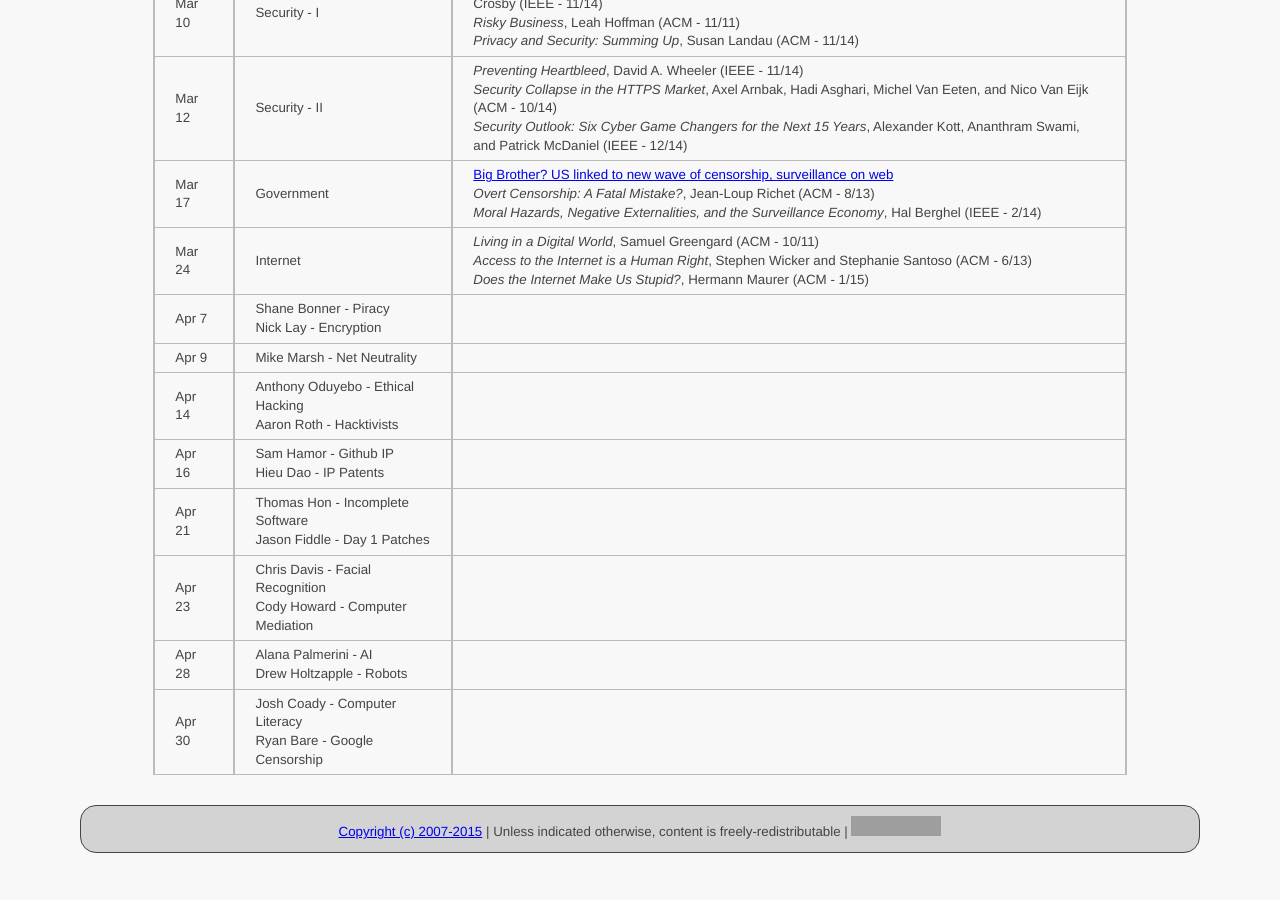
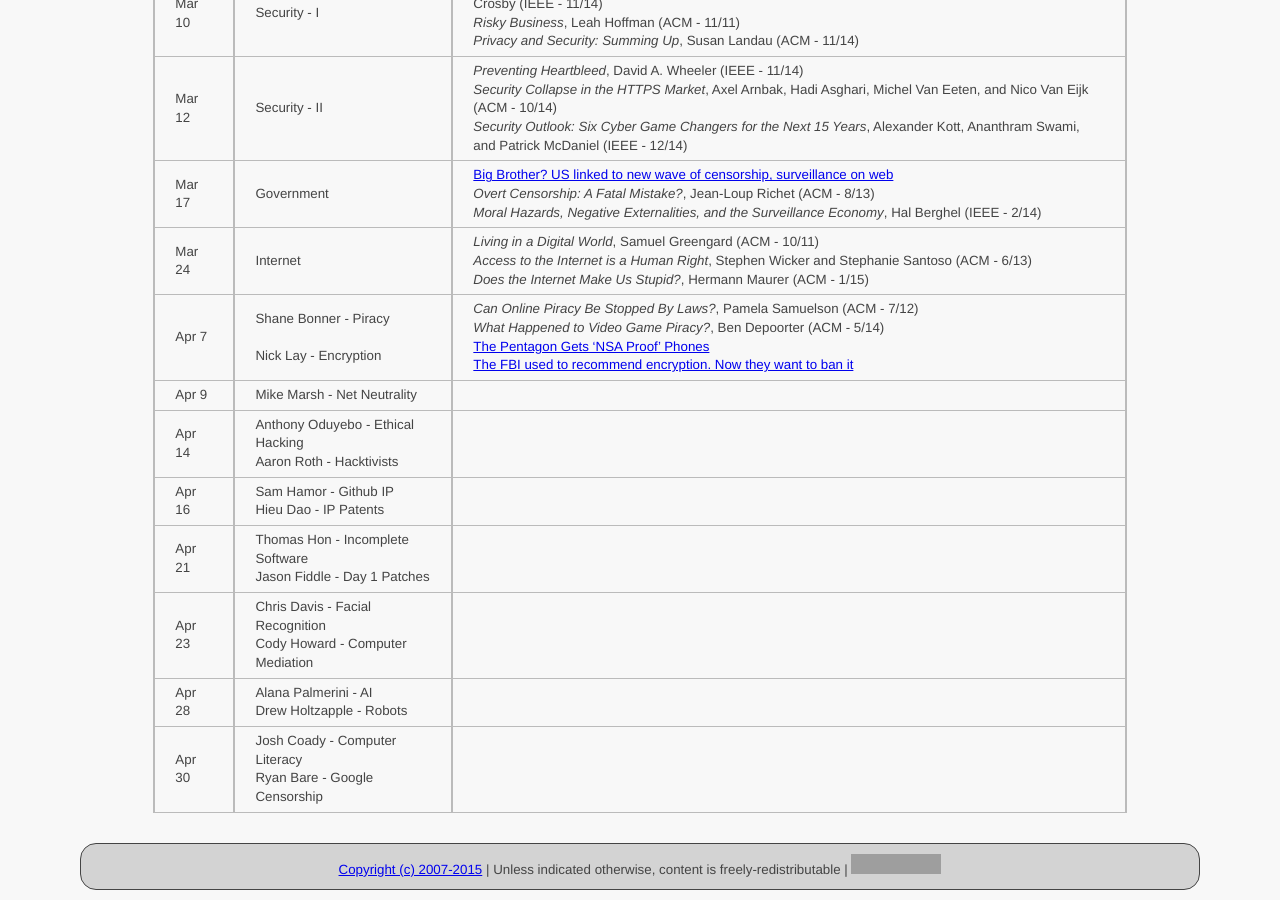
Before and after one commit to ycpcs/cs456-spring2015, a Jekyll site: the page built from schedule/index.md, in a window 1280 px wide and 900 px high, scrolled down 759 px. Built offline with Jekyll 4.4.1, drawn with Linux system fonts in a browser that asks for light colours; Markdown is read by kramdown in place of the engine named in the settings; before the commit the page ends 1622 px from its top, so only the background shows below that; grey boxes are pictures that could not be loaded.

Commit message:
add shane and nick's articles
add articles on piracy and encryption

```diff
--- a/schedule/index.md
+++ b/schedule/index.md
@@ -25,7 +25,7 @@ All reading materials can be accessed via [Schmidt Library](http://library.ycp.e
 > Mar 12  | Security - II   | *Preventing Heartbleed*, David A. Wheeler (IEEE - 11/14) <br /> *Security Collapse in the HTTPS Market*, Axel Arnbak, Hadi Asghari, Michel Van Eeten, and Nico Van Eijk (ACM - 10/14) <br /> *Security Outlook: Six Cyber Game Changers for the Next 15 Years*, Alexander Kott, Ananthram Swami, and Patrick McDaniel (IEEE - 12/14)|
 > Mar 17  | Government      | [Big Brother? US linked to new wave of censorship, surveillance on web](http://www.foxnews.com/tech/2013/02/27/special-report-surveillance-and-censorship-america/) <br /> *Overt Censorship: A Fatal Mistake?*, Jean-Loup Richet (ACM - 8/13) <br /> *Moral Hazards, Negative Externalities, and the Surveillance Economy*, Hal Berghel (IEEE - 2/14)|
 > Mar 24  | Internet        | *Living in a Digital World*, Samuel Greengard (ACM - 10/11) <br /> *Access to the Internet is a Human Right*, Stephen Wicker and Stephanie Santoso (ACM - 6/13) <br /> *Does the Internet Make Us Stupid?*, Hermann Maurer (ACM - 1/15)|
-> Apr 7   | Shane Bonner - Piracy <br /> Nick Lay - Encryption | |
+> Apr 7   | Shane Bonner - Piracy <br /> <br /> Nick Lay - Encryption | *Can Online Piracy Be Stopped By Laws?*, Pamela Samuelson (ACM - 7/12) <br /> *What Happened to Video Game Piracy?*, Ben Depoorter (ACM - 5/14) <br /> [The Pentagon Gets ‘NSA Proof’ Phones](http://pjmedia.com/tatler/2015/04/01/the-pentagon-gets-nsa-proof-phones/) <br /> [The FBI used to recommend encryption. Now they want to ban it](http://www.theguardian.com/commentisfree/2015/mar/28/the-fbi-used-to-recommend-encryption-now-they-want-to-ban-it)|
 > Apr 9   | Mike Marsh - Net Neutrality | |
 > Apr 14   | Anthony Oduyebo - Ethical Hacking <br /> Aaron Roth - Hacktivists | |
 > Apr 16   | Sam Hamor - Github IP <br /> Hieu Dao - IP Patents | |
```
